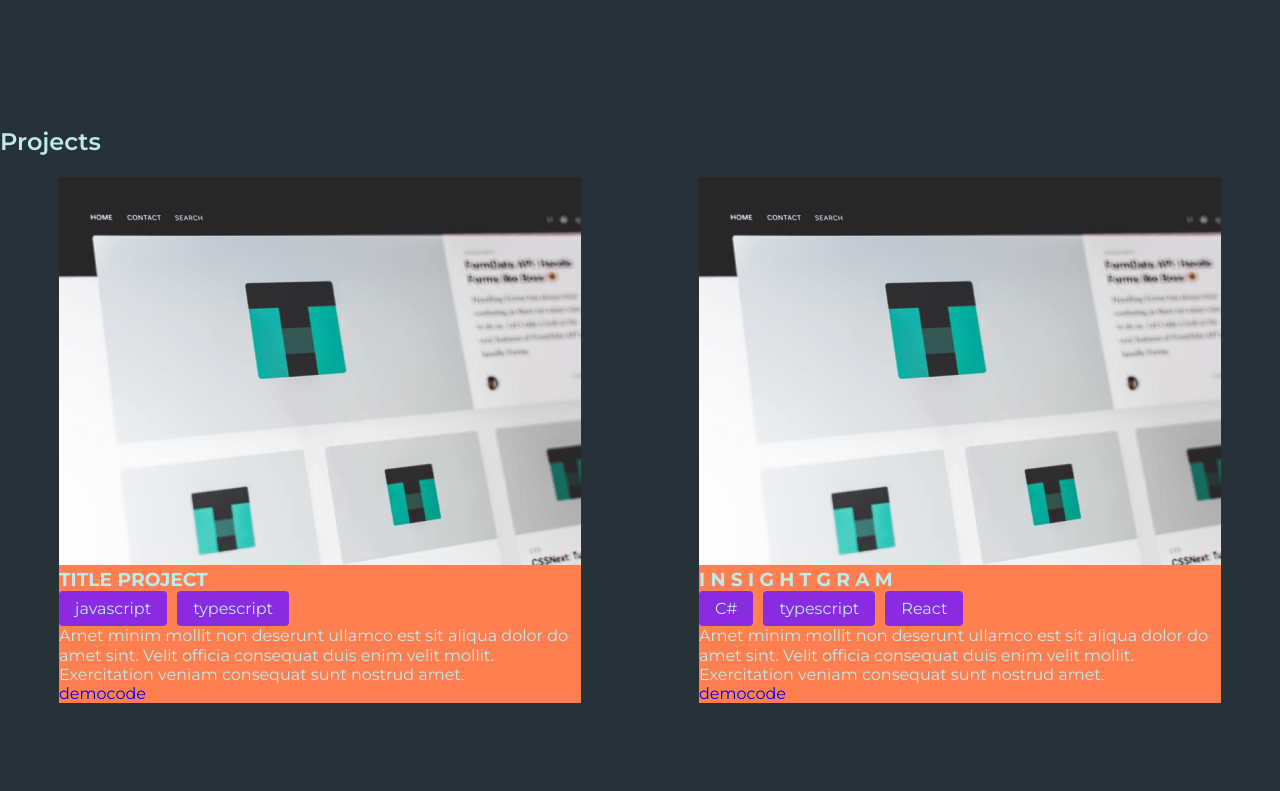
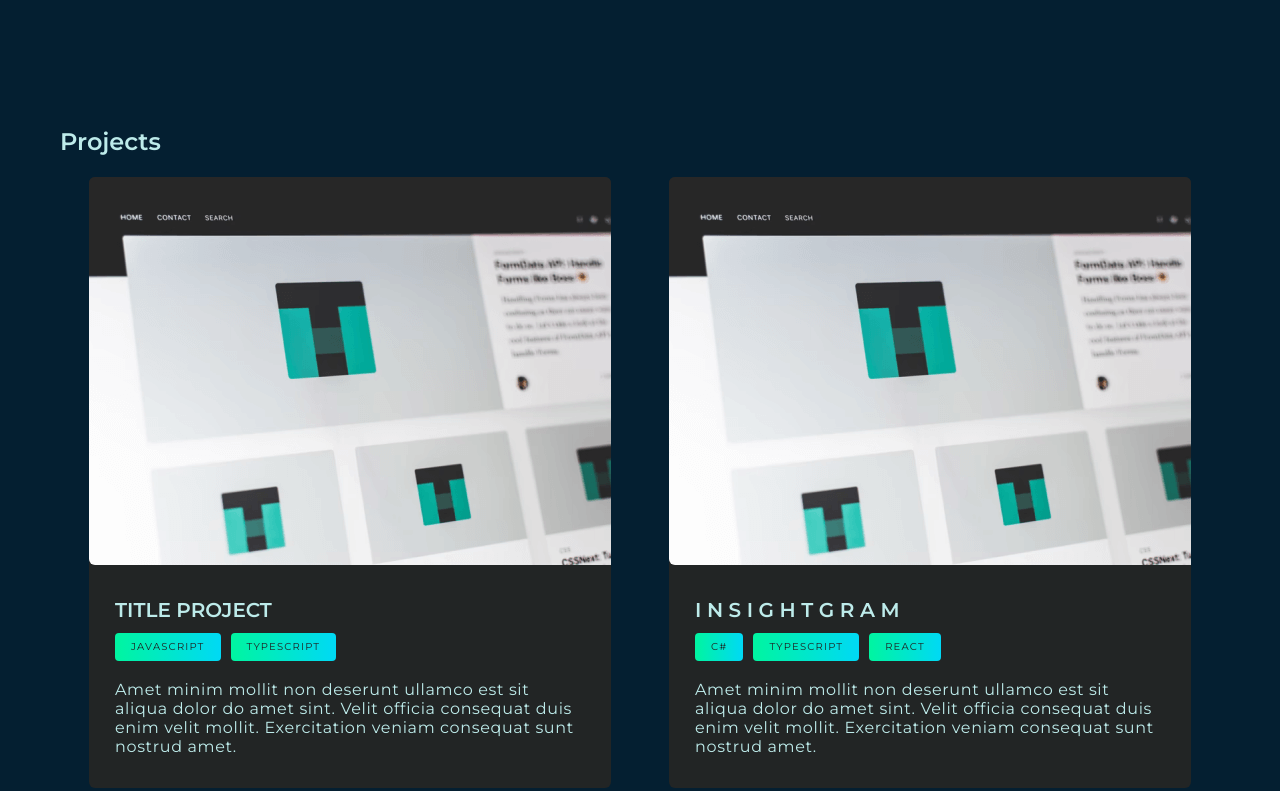
Before and after one commit to golodok2019/portfolio, a React app: page / in a window 1280 px wide. Shown: the part 1089-1880 px from the top of the page. Built offline with nearby package versions, Linux system fonts and the light colour scheme.

Commit message:
Create styled work

```diff
--- a/src/layout/footer/Footer.tsx
+++ b/src/layout/footer/Footer.tsx
@@ -11,7 +11,7 @@ export const Footer = () => {
                 <FooterItemsList>
                     <FooterItem iconId={"linkedInDarkTheme"} caption={"linkedin"}/>
                     <FooterItem iconId={"mail"} caption={"mail"}/>
-                    <FooterItem iconId={"gitHubDarkTheme"} caption={"github"} viewBox={"0 -2 38 38"}/>
+                    <FooterItem iconId={"gitHubDarkTheme"} caption={"github"} viewBox={"0 -3 38 38"}/>
                 </FooterItemsList>
                 <Copyright>© 2024 Aliaksei Holad, All Rights Reserved.</Copyright>
             </FlexContainer>
--- a/src/layout/sections/aboutMe/AboutMe.tsx
+++ b/src/layout/sections/aboutMe/AboutMe.tsx
@@ -36,7 +36,7 @@ const Text = styled.p`
   font-size: 18px;
   font-weight: 400;
   line-height: 1.5em;
-  padding-left: 1.5rem;
+  padding-left: 1.3rem;
   letter-spacing: 0.04em;
   position: relative;
 
@@ -45,7 +45,7 @@ const Text = styled.p`
     content: "";
     position: absolute;
     background-image: linear-gradient(0deg, #00F5A0 0%, #00D9F5 100%);
-    width: 0.5rem;
+    width: 0.3rem;
     height: 100%;
     border-radius: 2px;
   }
--- a/src/layout/sections/works/Works.tsx
+++ b/src/layout/sections/works/Works.tsx
@@ -4,10 +4,12 @@ import {FlexContainer} from '../../../components/FlexContainer';
 import {SectionTitle} from "../../../components/SectionTitle";
 import {Work} from "./work/Work";
 import projectImage from "../../../assets/images/project.webp";
+import { MainContainer } from '../../../styles/MainContainer';
 
 export const Works = () => {
     return (
         <StyledWorks>
+            <MainContainer>
                 <SectionTitle>Projects</SectionTitle>
                 <FlexContainer justifyContent={"space-around"}>
                     <Work title={"TITLE PROJECT"}
@@ -21,8 +23,8 @@ export const Works = () => {
                           src={projectImage}
                           alt={"My project"}
                           technologiesList={["C#", "typescript", "React"]}/>
-
                 </FlexContainer>
+            </MainContainer>
         </StyledWorks>
     );
 };
--- a/src/layout/sections/works/work/Work.tsx
+++ b/src/layout/sections/works/work/Work.tsx
@@ -1,6 +1,7 @@
 import React from 'react';
 import styled from "styled-components";
 import {Technologies} from "./technologies/Technologies";
+import {theme} from "../../../../styles/Theme";
 
 type WorkPropsType = {
     title: string
@@ -14,17 +15,18 @@ export const Work = (props: WorkPropsType) => {
     return (
         <StyledWork>
             <Image src={props.src} alt={props.alt}/>
-            <Title>{props.title}</Title>
-            <Technologies technologiesList={props.technologiesList}/>
-            <Text>{props.text}</Text>
-            <Link href={"#"}>demo</Link>
-            <Link href={"#"}>code</Link>
+            <InformationContainer>
+                <Title>{props.title}</Title>
+                <Technologies technologiesList={props.technologiesList}/>
+                <Text>{props.text}</Text>
+            </InformationContainer>
         </StyledWork>
     );
 };
 
 const StyledWork = styled.div`
-  background-color: coral;
+  background-color: ${theme.darkTheme.colors.workBg};
+  border-radius: 6px;
   max-width: 522px;
   width: 100%;
 `
@@ -33,10 +35,23 @@ const Image = styled.img`
   width: 100%;
   height: 388px;
   object-fit: cover;
+  border-radius: 6px 6px 0;
 `
 
-const Link = styled.a``
+const Title = styled.h3`
+  font-size: 20px;
+  font-weight: 600;
+  text-transform: uppercase;
+`
 
-const Title = styled.h3``
+const Text = styled.p`
+  font-size: 16px;
+  font-weight: 400;
+  letter-spacing: 0.04em;
+  margin-bottom: 31px;
+`
 
-const Text = styled.p``
+const InformationContainer = styled.div`
+  margin-top: 29px;
+  padding: 0 26px;
+`
--- a/src/layout/sections/works/work/technologies/Technologies.tsx
+++ b/src/layout/sections/works/work/technologies/Technologies.tsx
@@ -1,6 +1,6 @@
 import React from 'react';
 import styled from "styled-components";
-import {Technology} from "./technology/Technology";
+import {theme} from "../../../../../styles/Theme";
 
 type TechnologiesPropsType = {
     technologiesList: Array<string>
@@ -10,7 +10,7 @@ export const Technologies = (props: TechnologiesPropsType) => {
     return (
         <StyledTechnologies>
             {props.technologiesList.map((technologyName, index)=>{
-                return <Technology key={index} technologyName={technologyName}/>
+                return  <StyledTechnology key={index}> {technologyName} </StyledTechnology>
             })}
         </StyledTechnologies>
     );
@@ -20,4 +20,16 @@ const StyledTechnologies = styled.ul`
   gap: 10px;
   display: flex;
   flex-direction: row;
+  margin: 11px 0 19px;
 `
+
+const StyledTechnology = styled.li`
+  background-image: linear-gradient(90deg, #00F5A0 0%, #00D9F5 100%);
+  border-radius: 4px;
+  padding: 8px 16px;
+  font-size: 10px;
+  font-weight: 400;
+  letter-spacing: 0.12em;
+  text-transform: uppercase;
+  color: ${theme.darkTheme.colors.socialLinkColor};
+`
--- a/src/layout/sections/works/work/technologies/technology/Technology.tsx
+++ /dev/null
@@ -1,23 +0,0 @@
-import React from 'react';
-import styled from "styled-components";
-
-type TechnologyPropsType = {
-    technologyName: string
-
-}
-
-export const Technology = (props: TechnologyPropsType) => {
-    return (
-        <StyledTechnology>
-            <TechnologyName>{props.technologyName}</TechnologyName>
-        </StyledTechnology>
-    );
-};
-
-const StyledTechnology = styled.li`
-  background-color: blueviolet;
-  border-radius: 4px;
-  padding: 8px 16px 8px 16px;
-`
-
-const TechnologyName = styled.span``
--- a/src/styles/Theme.tsx
+++ b/src/styles/Theme.tsx
@@ -1,8 +1,8 @@
 export const theme = {
     darkTheme: {
         colors: {
-            primaryBg: "#263238",
-            workBg: "#627070",
+            primaryBg: "#041F31",
+            workBg: "#222525",
 
             font: "#BDEBEA",
             fontSecondary: "#252728FF",
```
Lines whose indentation alone changed are shown as unchanged.
